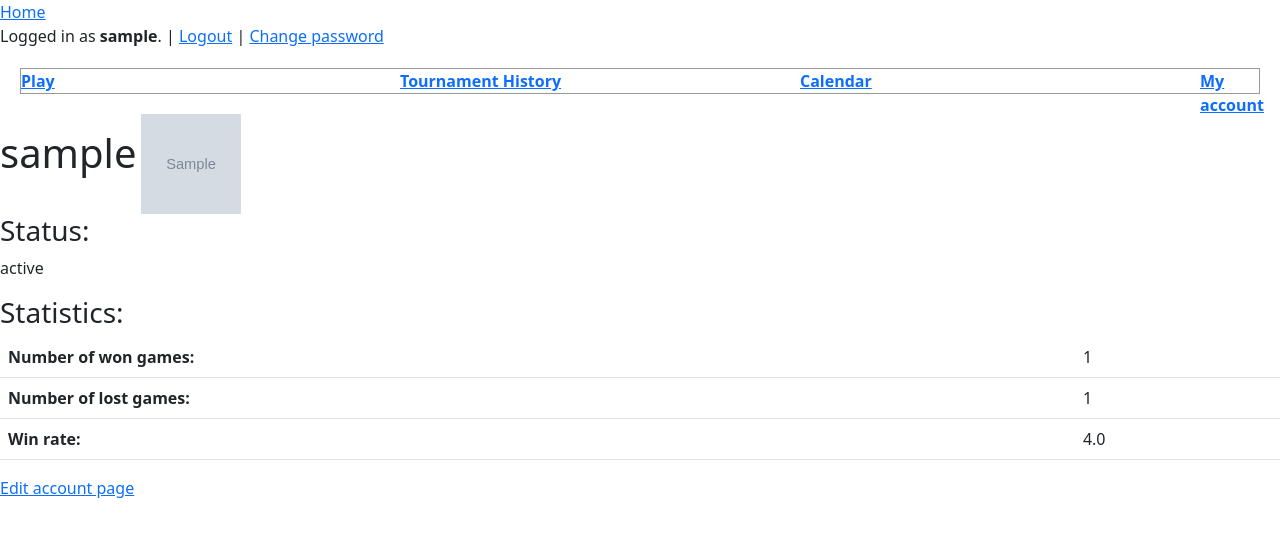
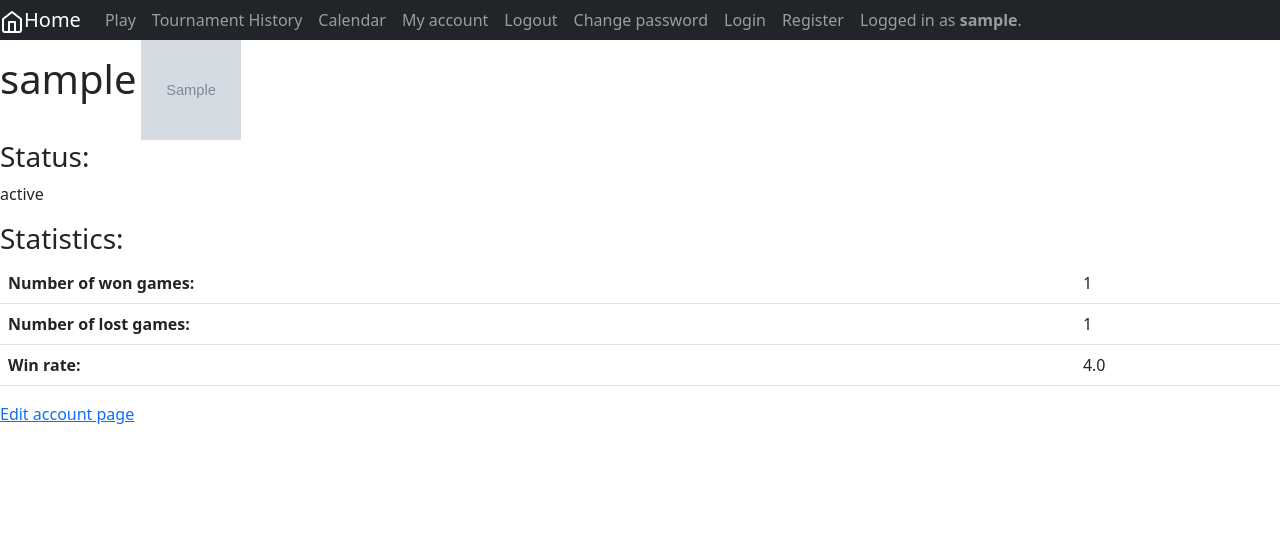
Before and after one commit to renzhexiangjiao/chess_tournament_app_project, a Django app: page /chess/accountpage/ in a window 1280 px wide. Shown: the top 537 px of the page. Run offline with Django 3.2, Linux system fonts and the light colour scheme; a user stored in the database is signed in; tables that the repository leaves empty hold one stand-in row (values such as "Sample post"); grey boxes marked "Sample" are stand-in pictures; some libraries are stand-ins or nearby versions.

Commit message:
final changes

```diff
--- a/chess/views.py
+++ b/chess/views.py
@@ -71,7 +71,7 @@ class PlayLobbyView(View):
             playable_games = (games_white | games_black)
         else:
             ongoing_games = games
-            playable_games = None
+            playable_games = Game.objects.none()
 
         # playable games are the currently held games which the user participates in. ongoing games are all other currently held games.
         context_dict = {'playable_games': playable_games.order_by('time'), 'ongoing_games': ongoing_games.order_by('time') }
--- a/templates/chess/base.html
+++ b/templates/chess/base.html
@@ -7,13 +7,6 @@
 	<link rel="stylesheet" href="{% static 'bootstrap/css/bootstrap.min.css' %}">
 	{% block css %}
 	{% endblock %}
-	<style>
-		.topbar {border:1px solid #999999; margin:20px; font-weight:bold;}
-		.history {position:absolute; left: 400px;}
-		.calendar {position:absolute; left: 800px;}
-		.accountpage {position:absolute; left: 1200px;}
-    </style>
-
     <title>
 		{% block title_block %}
 			Chess Tournament App
@@ -22,24 +15,42 @@
 </head>
 <body>
     <header>
-        <div>
-            <a href="{% url 'chess:index' %}">Home</a>
-        </div>
-        <div>
-            {% if user.is_authenticated %}
-            Logged in as <strong>{{ user.username }}</strong>. | <a href="{% url 'auth_logout' %}?next={% url 'chess:index' %}">Logout</a> | <a href="{% url 'auth_password_change' %}">Change password</a>
-            {% else %}
-            <a href="{% url 'auth_login' %}">Login</a> | <a href="{% url 'registration_register' %}">Register</a>
-            {% endif %}
-        </div>
-		<div class="topbar">
-			<a href="{% url 'chess:playlobby' %}" class="play">Play</a>
-			<a href="{% url 'chess:history' %}" class="history">Tournament History</a>
-			<a href="{% url 'chess:calendar' %}" class="calendar">Calendar</a>
-			{% if user.is_authenticated %}
-				<a href="{% url 'chess:accountpage' %}" class="accountpage">My account</a>
-			{% endif %}
-		</div>
+		<nav class="navbar navbar-expand-md navbar-dark bg-dark p-0">
+			<a class="navbar-brand" href="{% url 'chess:index' %}"><i data-feather="home"></i>Home</a>
+			<ul class="navbar-nav mr-auto">
+				<li class="nav-item">
+					<a class="nav-link" href="{% url 'chess:playlobby' %}">Play</a>
+				</li>
+				<li class="nav-item">
+					<a class="nav-link" href="{% url 'chess:history' %}">Tournament History</a>
+				</li>
+				<li class="nav-item">
+					<a class="nav-link" href="{% url 'chess:calendar' %}">Calendar</a>
+				</li>
+				{% if user.is_authenticated %}
+				<li class="nav-item">
+					<a class="nav-link" href="{% url 'chess:accountpage' %}">My account</a>
+				</li>
+				<li class="nav-item">
+					<a class="nav-link" href="{% url 'auth_logout' %}?next={% url 'chess:index' %}">Logout</a>
+				</li>
+				<li class="nav-item">
+					<a class="nav-link" href="{% url 'auth_password_change' %}">Change password</a>
+				</li>
+				{% endif %}
+				<li class="nav-item">
+					<a class="nav-link" href="{% url 'auth_login' %}">Login</a>
+				</li>
+				<li class="nav-item">
+					<a class="nav-link" href="{% url 'registration_register' %}">Register</a>
+				</li>
+			</ul>
+			<div class="navbar-nav">
+				{% if user.is_authenticated %}
+				<a class="nav-link">Logged in as <strong>{{ user.username }}</strong>.</a>
+				{% endif %}
+			</div>
+		</nav>
     </header>
     {% block body_block %}
     {% endblock %}
```
